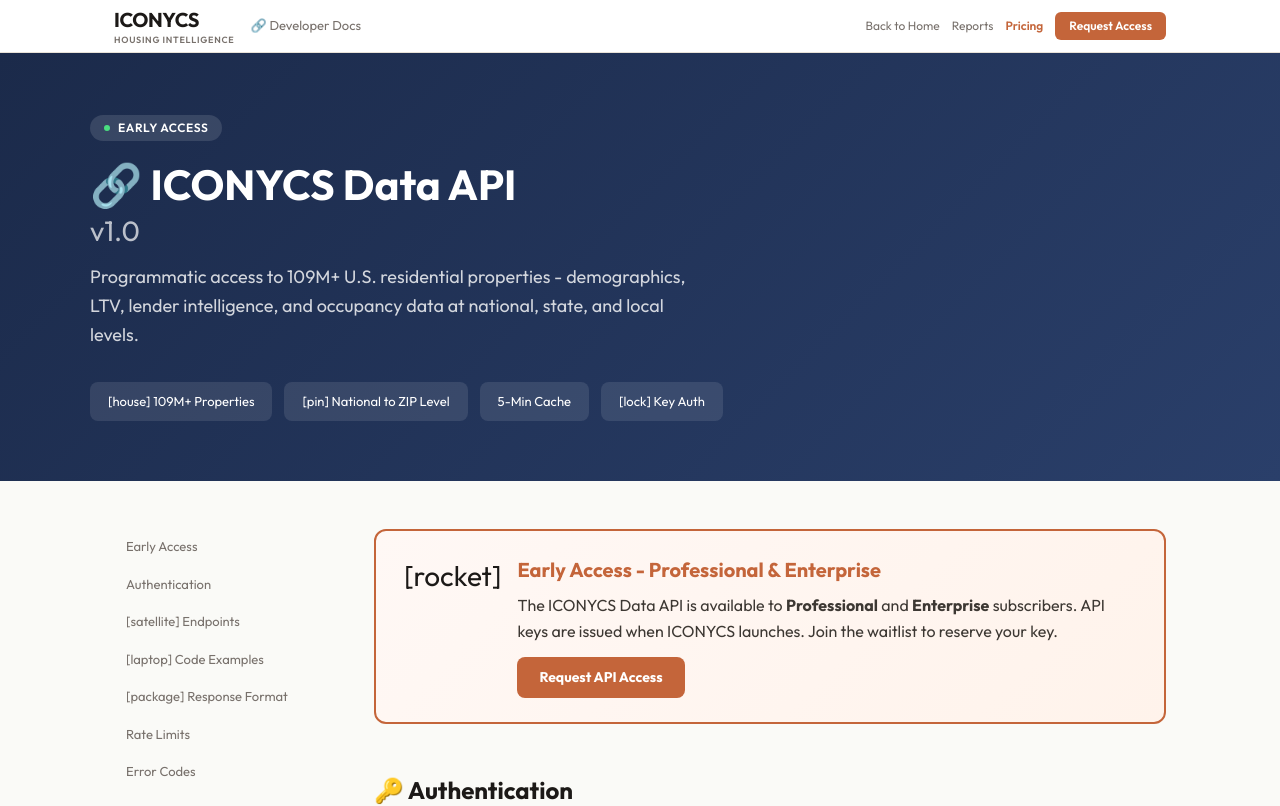
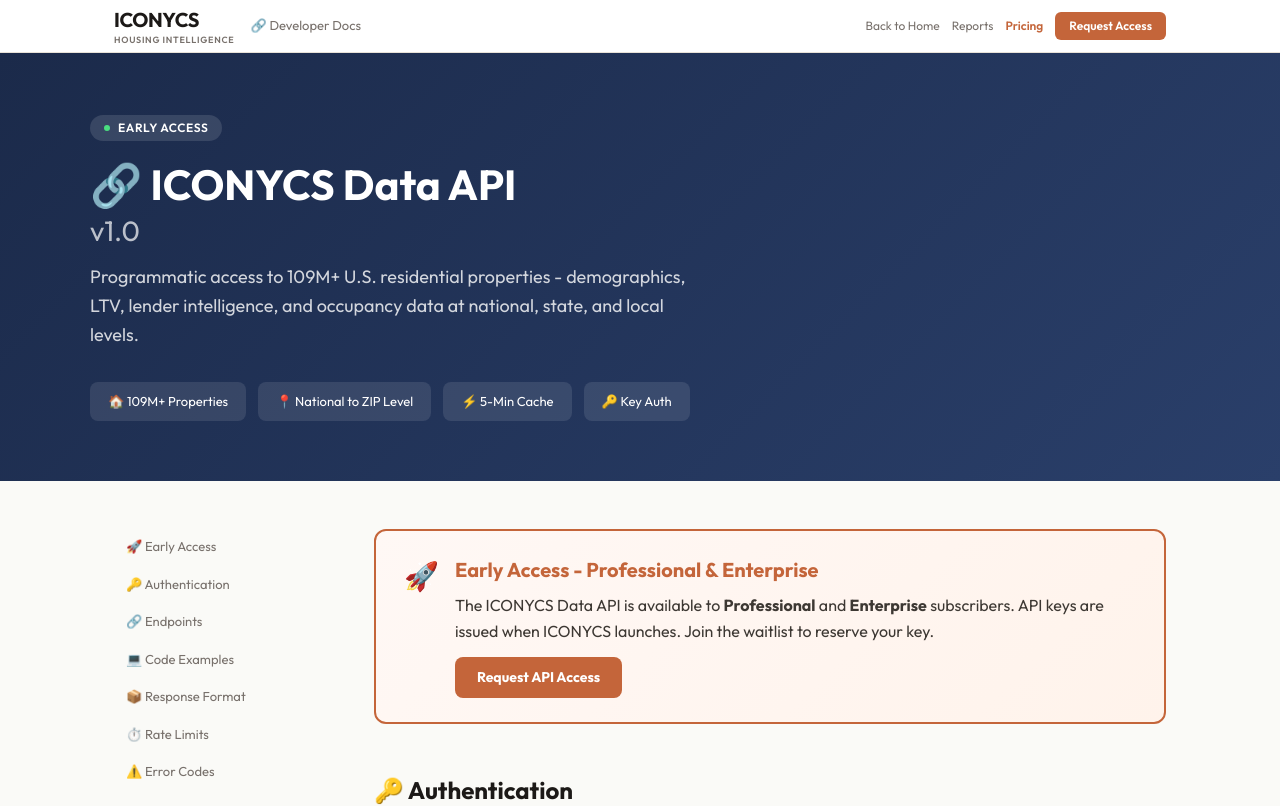
Before and after one commit to Davevw/Iconycs-Platform, a Next.js app: page /api-docs in a window 1280 px wide. Shown: the top 806 px of the page. Built offline with nearby package versions, Linux system fonts and the light colour scheme.

Commit message:
feat: emojis across all pages, ICONYCS branding on AI Query Lab, back-to-home nav on all pages

```diff
--- a/app/analytics/page.tsx
+++ b/app/analytics/page.tsx
@@ -238,7 +238,7 @@
           </div>
           <div style={{ background: C.bgCard, borderRadius: 12, border: `1px solid ${C.border}`, padding: 18 }}>
             <div style={{ fontSize: 13, fontWeight: 600, color: C.text, marginBottom: 12 }}>Pipeline</div>
-            {['1. Claude Opus 4.6  to  SQL', '2. Snowflake  to  Execute', '3. Claude Sonnet  to  Interpret', '4. Chart  to  Visualize'].map((s, i) => (
+            {['1. Claude Opus 4.6 — SQL', '2. Snowflake — Execute', '3. Claude Sonnet — Interpret', '4. Chart — Visualize'].map((s, i) => (
               <div key={i} style={{ display: 'flex', alignItems: 'center', gap: 8, padding: '5px 0', fontSize: 12, color: C.textBody }}>
                 <div style={{ width: 6, height: 6, borderRadius: '50%', background: [C.terra, C.sage, C.gold, C.navy][i] }} />{s}
               </div>
--- a/app/api-docs/page.tsx
+++ b/app/api-docs/page.tsx
@@ -263,16 +263,16 @@
           </p>
           <div style={{ display: 'flex', gap: 12, flexWrap: 'wrap' as const }}>
             <div style={{ background: 'rgba(255,255,255,0.1)', borderRadius: 8, padding: '10px 18px', fontSize: 13 }}>
-              [house] 109M+ Properties
+              🏠 109M+ Properties
             </div>
             <div style={{ background: 'rgba(255,255,255,0.1)', borderRadius: 8, padding: '10px 18px', fontSize: 13 }}>
-              [pin] National  to  ZIP Level
+              📍 National to ZIP Level
             </div>
             <div style={{ background: 'rgba(255,255,255,0.1)', borderRadius: 8, padding: '10px 18px', fontSize: 13 }}>
-               5-Min Cache
+              ⚡ 5-Min Cache
             </div>
             <div style={{ background: 'rgba(255,255,255,0.1)', borderRadius: 8, padding: '10px 18px', fontSize: 13 }}>
-              [lock] Key Auth
+              🔑 Key Auth
             </div>
           </div>
         </div>
@@ -284,13 +284,13 @@
         <aside style={{ position: 'sticky', top: 72 }}>
           <nav>
             {[
-              { href: '#access', label: ' Early Access' },
-              { href: '#authentication', label: ' Authentication' },
-              { href: '#endpoints', label: '[satellite] Endpoints' },
-              { href: '#examples', label: '[laptop] Code Examples' },
-              { href: '#response', label: '[package] Response Format' },
-              { href: '#rate-limits', label: ' Rate Limits' },
-              { href: '#errors', label: ' Error Codes' },
+              { href: '#access', label: '🚀 Early Access' },
+              { href: '#authentication', label: '🔑 Authentication' },
+              { href: '#endpoints', label: '🔗 Endpoints' },
+              { href: '#examples', label: '💻 Code Examples' },
+              { href: '#response', label: '📦 Response Format' },
+              { href: '#rate-limits', label: '⏱️ Rate Limits' },
+              { href: '#errors', label: '⚠️ Error Codes' },
             ].map(item => (
               <a key={item.href} href={item.href} style={{
                 display: 'block', padding: '8px 12px', fontSize: 13, color: C.textMuted,
@@ -314,7 +314,7 @@
               padding: '24px 28px',
             }}>
               <div style={{ display: 'flex', alignItems: 'flex-start', gap: 16 }}>
-                <span style={{ fontSize: 28 }}>[rocket]</span>
+                <span style={{ fontSize: 28 }}>🚀</span>
                 <div>
                   <h2 style={{ fontSize: 20, fontWeight: 700, color: C.terra, margin: '0 0 8px' }}>
                     Early Access  -  Professional & Enterprise
--- a/app/fair-lending/page.tsx
+++ b/app/fair-lending/page.tsx
@@ -578,6 +578,10 @@
                 fontSize: 12, color: C.terra, textDecoration: 'none',
                 padding: '5px 12px', borderRadius: 6, background: '#FFF8F5', fontWeight: 600,
               }}>Pricing</Link>
+              <Link href="/" style={{
+                fontSize: 12, color: C.textMuted, textDecoration: 'none',
+                padding: '5px 12px', borderRadius: 6, background: C.bgWarm,
+              }}>Back to Home</Link>
               {report && (
                 <button onClick={handlePrint} style={{
                   fontSize: 12, color: '#fff', background: C.navy,
--- a/app/partners/page.tsx
+++ b/app/partners/page.tsx
@@ -30,6 +30,7 @@
               <Link key={item} href={`/${item.toLowerCase()}`} style={{ fontSize: 13, color: 'var(--text-body)', textDecoration: 'none', fontWeight: 500, padding: '8px 16px', borderRadius: '8px', transition: 'all 0.2s' }}>{item}</Link>
             ))}
             <Link href="/dashboard" style={{ padding: '10px 22px', borderRadius: 8, fontSize: 13, fontWeight: 600, background: '#C4653A', color: '#fff', textDecoration: 'none', boxShadow: '0 1px 2px rgba(196,101,58,0.3)' }}>Launch Dashboard</Link>
+            <Link href="/" style={{ fontSize: 13, color: '#6b6660', textDecoration: 'none', fontWeight: 500, padding: '8px 14px', borderRadius: '8px' }}>Home</Link>
           </div>
         </div>
       </nav>
@@ -37,7 +38,7 @@
       <section style={{ padding: '100px 32px 60px', maxWidth: 1200, margin: '0 auto' }}>
         <p style={{ fontSize: 13, fontWeight: 600, color: 'var(--accent)', letterSpacing: '0.1em', textTransform: 'uppercase', marginBottom: 16 }}>Our Partners</p>
         <h1 style={{ fontSize: 48, fontWeight: 800, fontFamily: 'var(--font-display)', lineHeight: 1.15, marginBottom: 24 }}>
-          Industry-leading <span style={{ color: 'var(--accent)' }}>technology partners</span>
+          🤝 Industry-leading <span style={{ color: 'var(--accent)' }}>technology partners</span>
         </h1>
         <p style={{ fontSize: 18, color: 'var(--text-muted)', lineHeight: 1.8, maxWidth: 640 }}>
           We partner with the top providers in real estate technology to deliver comprehensive property
@@ -54,7 +55,7 @@
             }}>
               <h3 style={{ fontSize: 18, fontWeight: 700, color: 'var(--text)', marginBottom: 8 }}>{p.name}</h3>
               <p style={{ fontSize: 14, color: 'var(--text-muted)', lineHeight: 1.6 }}>{p.desc}</p>
-              <span style={{ fontSize: 12, color: 'var(--accent)', marginTop: 12, display: 'inline-block' }}>Visit  to </span>
+              <span style={{ fontSize: 12, color: 'var(--accent)', marginTop: 12, display: 'inline-block' }}>Visit site</span>
             </a>
           ))}
         </div>
--- a/app/pricing/page.tsx
+++ b/app/pricing/page.tsx
@@ -50,7 +50,7 @@
     description: 'Single state, full drill-down. CA, FL, TX, NY: $2,500/mo. All other states: $1,500/mo.',
     features: [
       'One state  -  full drill-down',
-      'State  to  County  to  City  to  ZIP',
+      'State — County — City — ZIP',
       'All demographic breakdowns',
       'LTV tier analysis (FNMA tiers)',
       'Mortgage intelligence panel',
@@ -267,7 +267,7 @@
               display: 'inline-block',
             }}
           >
-            Request a Demo  to
+            Request a Demo
           </a>
         </div>
       </div>
@@ -464,7 +464,7 @@
                     opacity: loading ? 0.7 : 1,
                   }}
                 >
-                  {loading ? 'Submitting...' : "I'm In  to "}
+                  {loading ? 'Submitting...' : "I'm In"}
                 </button>
               </div>
             </form>
@@ -612,7 +612,7 @@
               boxSizing: 'border-box',
             }}
           >
-            {tier.cta}  to
+            {tier.cta}
           </Link>
         )}
       </div>
--- a/app/privacy/page.tsx
+++ b/app/privacy/page.tsx
@@ -132,7 +132,7 @@
           </div>
 
           {/* Section 1 */}
-          <Section number="1" title="Data We Collect">
+          <Section number="1" title="📋 Data We Collect">
             <p style={{ marginBottom: 16 }}>We collect the minimum information necessary to provide the ICONYCS platform. This includes:</p>
 
             <Callout icon="[user]" title="Account Information">
@@ -160,7 +160,7 @@
           </Section>
 
           {/* Section 3 */}
-          <Section number="3" title="Data We Do NOT Sell">
+          <Section number="3" title="🔒 Data We Do NOT Sell">
             <div style={{ padding: '20px 24px', background: '#EDF6EA', border: `2px solid ${C.sage}`, borderRadius: 12, marginBottom: 16 }}>
               <div style={{ fontSize: 15, fontWeight: 700, color: C.sage, marginBottom: 8, display: 'flex', alignItems: 'center', gap: 8 }}>
                 <span></span> We do not sell your personal information. Period.
@@ -262,7 +262,7 @@
           </Section>
 
           {/* Section 10 */}
-          <Section number="10" title="Contact">
+          <Section number="10" title="📬 Contact">
             <div style={{ background: C.bgCard, border: `1px solid ${C.border}`, borderRadius: 12, padding: '20px 24px' }}>
               <div style={{ fontSize: 14, fontWeight: 700, color: C.navy, marginBottom: 12 }}>Privacy Questions &amp; Requests</div>
               <div style={{ display: 'flex', flexDirection: 'column', gap: 8 }}>
```
Also changed, not shown: app/dashboard/page.tsx (+6 -6 lines), app/reports/cascade/page.tsx (+6 -2 lines), app/terms/page.tsx (+5 -5 lines).
